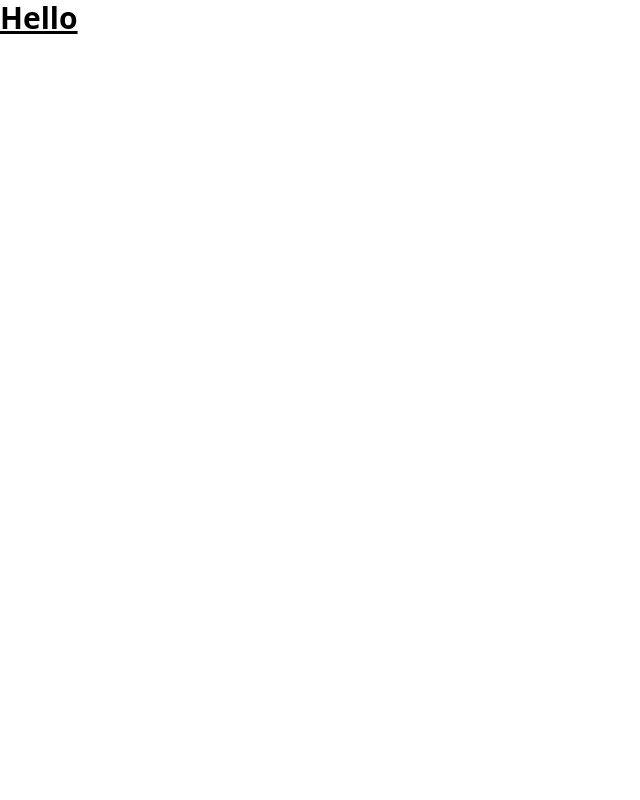
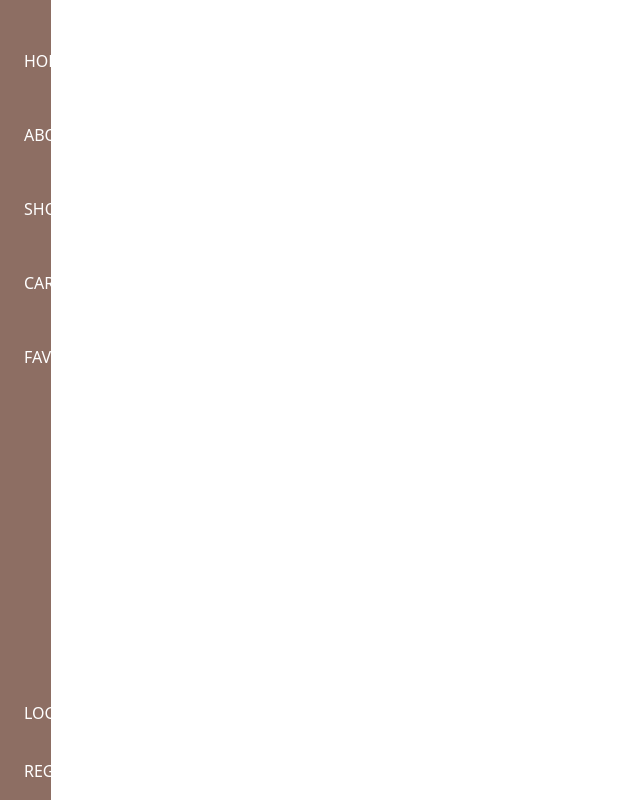
Before and after one commit to SIMRAN-202/mern-ecommerce, a React (Vite) app in the folder frontend/: page / in a window 1280 px wide. Shown: the whole page, without its empty margins (0-640 px from the left). Built offline with nearby package versions, Linux system fonts and the light colour scheme.

Commit message:
added admin functionality to get,delete and update user

```diff
--- a/frontend/src/App.jsx
+++ b/frontend/src/App.jsx
@@ -1,10 +1,21 @@
+import {Outlet} from 'react-router-dom'
+import { Navigation } from './pages/Auth/Navigation'
+import {ToastContainer} from 'react-toastify';
+import 'react-toastify/dist/ReactToastify.css';
+
 
 
 function App() {
 
 
   return (
-    <h1 className="text-3xl font-bold underline">Hello</h1>
+    <>
+    <ToastContainer/>
+    <Navigation/>
+    <main className="py-3">
+      <Outlet/>
+    </main>
+    </>
   )
 }
 
--- a/frontend/src/main.jsx
+++ b/frontend/src/main.jsx
@@ -2,9 +2,16 @@
 import { createRoot } from 'react-dom/client'
 import App from './App.jsx'
 import  './index.css';
+import {Route, RouterProvider, createRoutesFromElements} from 'react-router';
+import { createBrowserRouter } from 'react-router-dom';
+
+const router = createBrowserRouter(
+  createRoutesFromElements(
+    <Route path='/' element={<App/>} />
+  )
+
+)
 
 createRoot(document.getElementById('root')).render(
-  <StrictMode>
-    <App />
-  </StrictMode>,
+  <RouterProvider router={router} />
 )
--- /dev/null
+++ b/frontend/src/pages/Auth/Navigation.css
@@ -0,0 +1,20 @@
+#navigation-container{
+    width: 4%;
+    transition: width 0.3s ease-in-out;
+    overflow:hidden;
+}
+
+#navigation-container:hover{
+    width: 15%;
+}
+
+/* initially hide nav-item name */
+.nav-item-name{
+    display: none;
+    transition: opacity 0.2s ease-in-out;
+}
+
+#navigation-container:hover .nav-item-name{
+    display: block;
+    opacity: 1;
+}
--- /dev/null
+++ b/frontend/src/pages/Auth/Navigation.jsx
@@ -0,0 +1,66 @@
+import React from 'react'
+import { useState } from 'react'
+import { AiOutlineHome, AiOutlineShopping, AiOutlineLogin, AiOutlineUserAdd, AiOutlineShoppingCart, AiOutlineInfoCircle} from 'react-icons/ai'
+import {FaHeart} from 'react-icons/fa'
+import { Link } from 'react-router-dom'
+import { useNavigate } from 'react-router-dom'
+import './Navigation.css'
+
+export const Navigation = () => {
+    const [dropdownOpen, setDropdownOpen] = useState(false)
+    const [showSidebar, setShowSidebar] = useState(false)
+
+    const toggleDropdown = ()=>{
+        setDropdownOpen(!dropdownOpen)
+    }
+    const toggleSidebar = ()=>{
+        setShowSidebar(!showSidebar)
+    }
+    const closeSidebar = ()=>{
+        setShowSidebar(false)
+    }
+
+
+
+
+
+  return (
+    <div style={{zIndex:999}} className={`${showSidebar ? "hidden" : 'flex'} xl:flex lg:flex md:hidden sm:hidden flex-col justify-between p-4 text-white bg-[#8D6E63] w-[4%] hover:w-[15%] h-[100vh] fixed`} id="navigation-container">
+        <div className="flex flex-col justify-center space-y-4">
+            <Link to='/' className='flex items-center transition-transform transform hover:translate-x-2'>
+            <AiOutlineHome className="mr-2 mt-[2rem]"size={26} />
+            <span className="hidden nav-item-name mt-[2rem]">HOME</span>
+            </Link>
+            <Link to='/about' className='flex items-center transition-transform transform hover:translate-x-2'>
+            <AiOutlineInfoCircle className="mr-2 mt-[2rem]"size={26} />
+            <span className="hidden nav-item-name mt-[2rem]">ABOUT</span>
+            </Link>
+            <Link to='/shop' className='flex items-center transition-transform transform hover:translate-x-2'>
+            <AiOutlineShopping className="mr-2 mt-[2rem]"size={26} />
+            <span className="hidden nav-item-name mt-[2rem]">SHOP</span>
+            </Link>
+            <Link to='/cart' className='flex items-center transition-transform transform hover:translate-x-2'>
+            <AiOutlineShoppingCart className="mr-2 mt-[2rem]"size={26} />
+            <span className="hidden nav-item-name mt-[2rem]">CART</span>
+            </Link>
+            <Link to='/favourite' className='flex items-center transition-transform transform hover:translate-x-2'>
+            <FaHeart className="mr-2 mt-[2rem]"size={26} />
+            <span className="hidden nav-item-name mt-[2rem]">FAVOURITE</span>
+            </Link>
+        </div>
+
+        <ul>
+            <li>
+                <Link to='/login' className='flex items-center transition-transform transform hover:translate-x-2'>
+            <AiOutlineLogin className="mr-2 mt-[2rem]"size={26} />
+            <span className="hidden nav-item-name mt-[2rem]">LOGIN</span>
+            </Link>
+            <Link to='/register' className='flex items-center transition-transform transform hover:translate-x-2'>
+            <AiOutlineUserAdd className="mr-2 mt-[2rem]"size={26} />
+            <span className="hidden nav-item-name mt-[2rem]">REGISTER</span>
+            </Link>
+            </li>
+        </ul>
+    </div>
+  )
+}
```
Also changed, not shown: frontend/src/redux/constants.js (added), frontend/src/redux/store.js (added).
